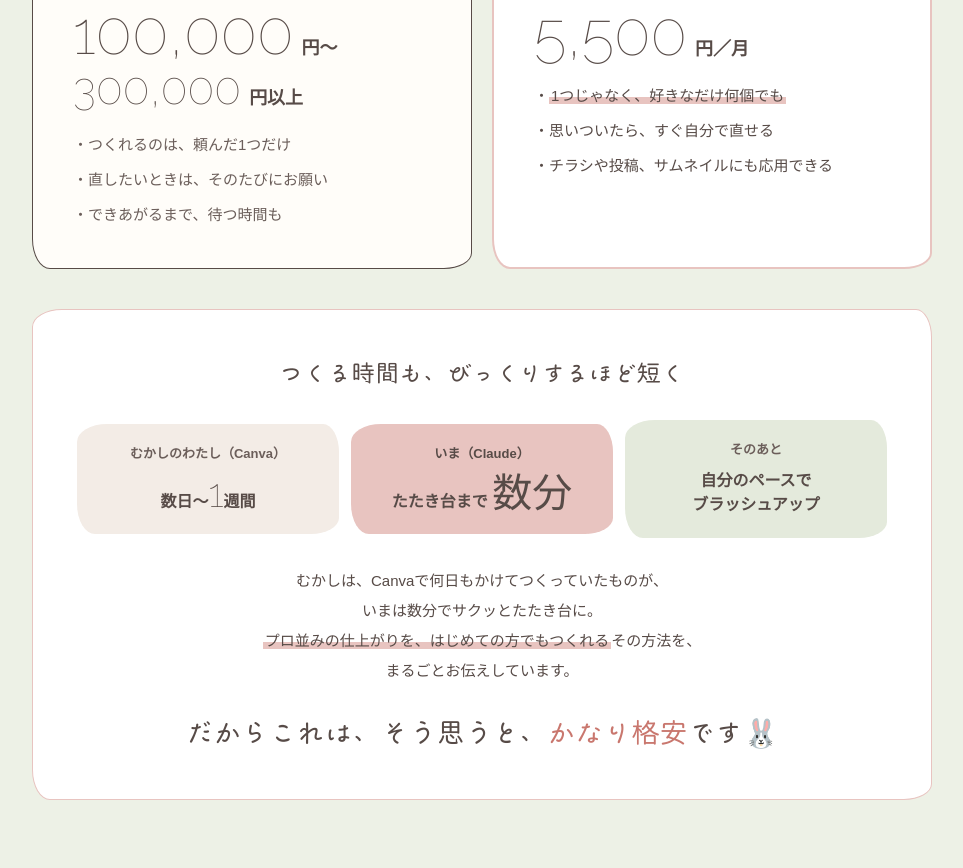
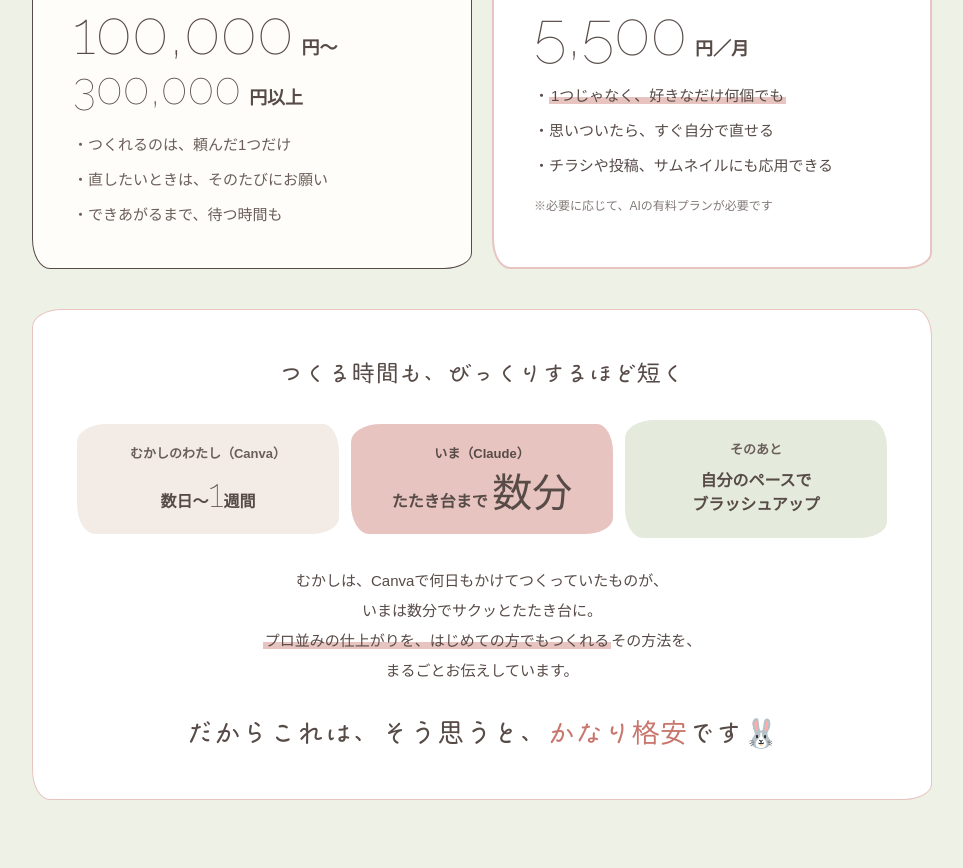
Before and after one commit to shihoyoga/shihousa-ai-lp, a plain HTML site: page 1116/b/index.html in a window 1280 px wide. Shown: the part 1732-2600 px from the top of the page, without its empty margins (158-1121 px from the left). Drawn offline with nearby package versions, Linux system fonts and the light colour scheme; files whose address does not match are found by name; a web font is replaced by a local one.

Commit message:
料金カードに「※必要に応じて、AIの有料プランが必要です」を追加
Co-Authored-By: Claude Opus 5.5 <noreply@anthropic.com>
Claude-Session: https://claude.ai/code/session_01NDekRbZqzMw4WRMVmtCucC

```diff
--- a/1116/b/index.html
+++ b/1116/b/index.html
@@ -233,6 +233,7 @@ main [style*="border: 1px solid #E8C4C0"] { box-shadow: none !important; backgro
           <li>・思いついたら、すぐ自分で直せる</li>
           <li>・チラシや投稿、サムネイルにも応用できる</li>
         </ul>
+        <p style="margin: 4px 0 0; font-size: 12px; opacity: .75;">※必要に応じて、AIの有料プランが必要です</p>
       </div>
     </div>
     <div style="max-width: 900px; margin: 40px auto 0; padding: clamp(28px, 4vw, 44px); border-radius: 28px; background: #fff; border: 1px solid #E8C4C0;">
```
Also changed, not shown: 1116/index.html (+1 -0 lines), index.html (+1 -0 lines).
